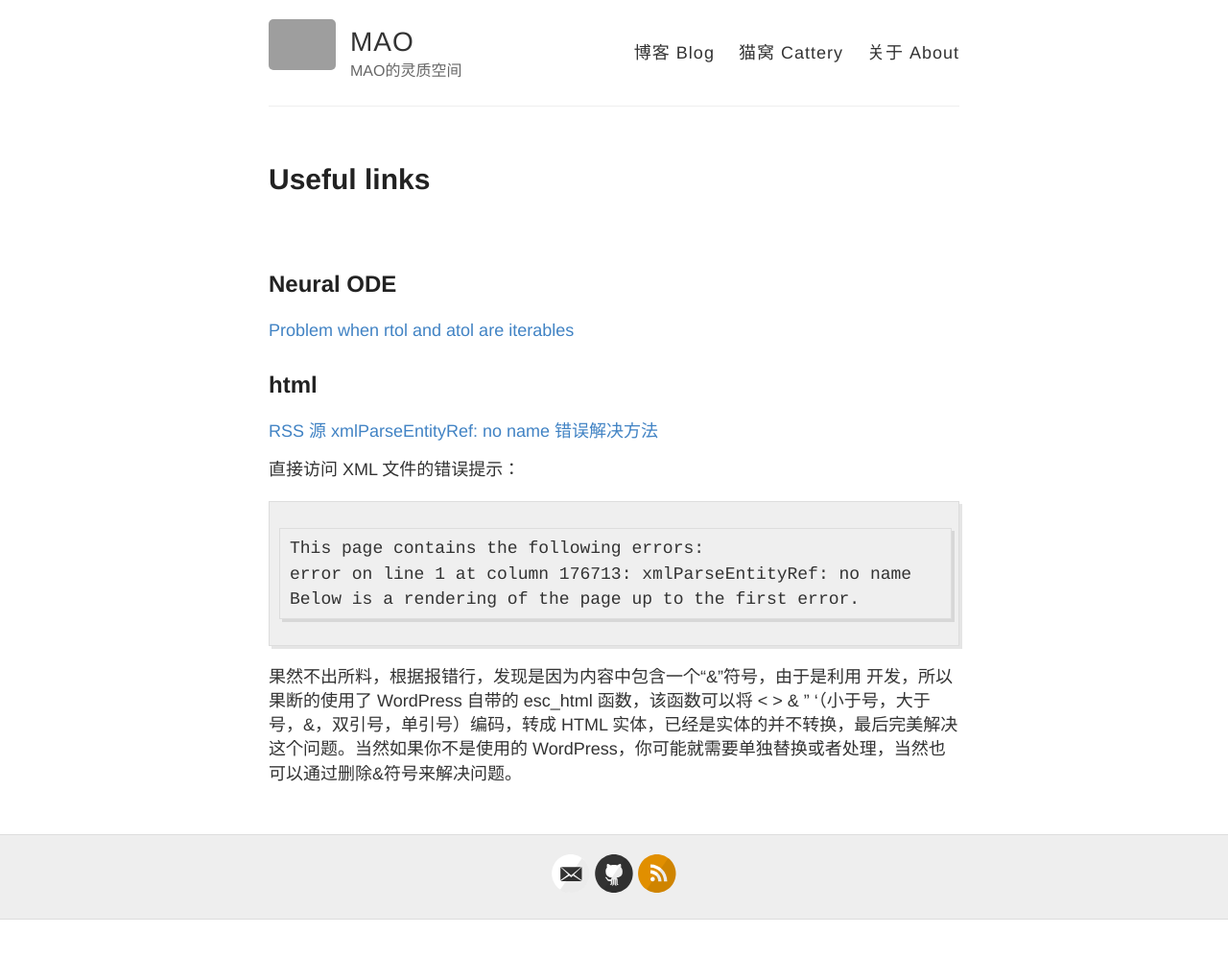
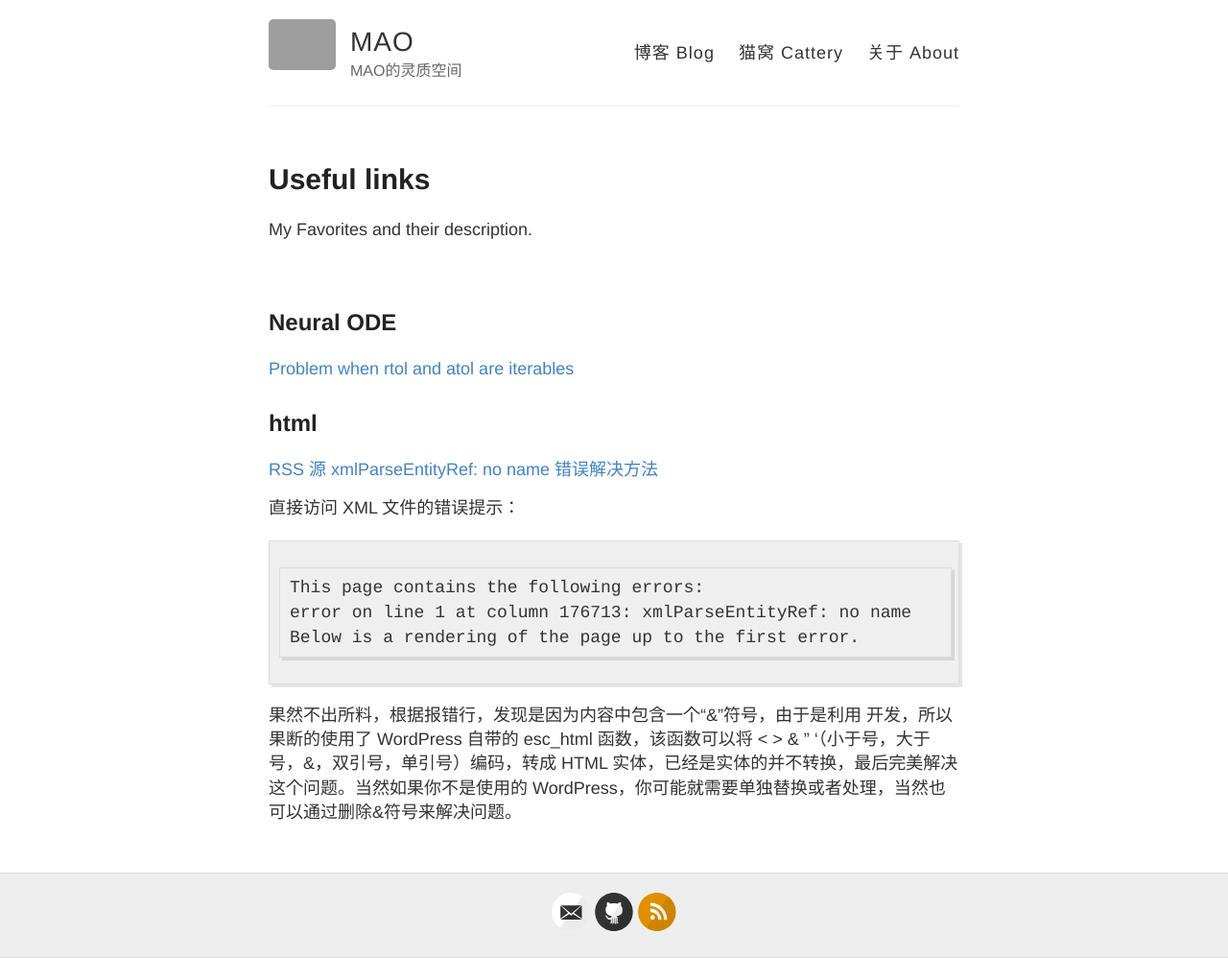
Before and after one commit to RuifMaxx/formalweb, a Jekyll site: the page built from _draft/Useful links.md, in a window 1280 px wide. Shown: the whole page at 96% size. Built offline with Jekyll 4.4.1, drawn with Linux system fonts in a browser that asks for light colours; before the commit the page ends 958 px from its top, so only the background shows below that; grey boxes are pictures that could not be loaded.

Commit message:
Update Useful links.md

```diff
--- a/_draft/Useful links.md
+++ b/_draft/Useful links.md
@@ -2,6 +2,8 @@
 layout: page
 title: Useful links
 ---
+
+My Favorites and their description.
 
 <br/>
 
```
